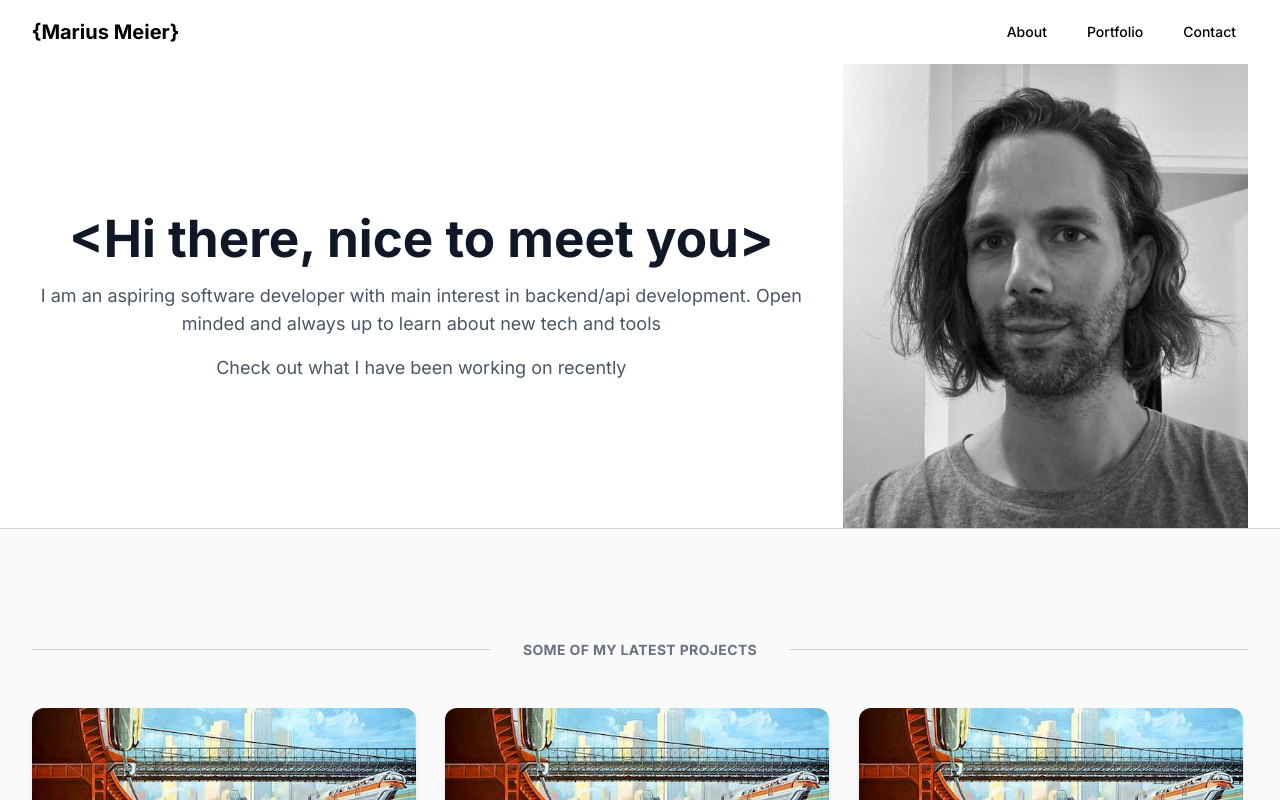
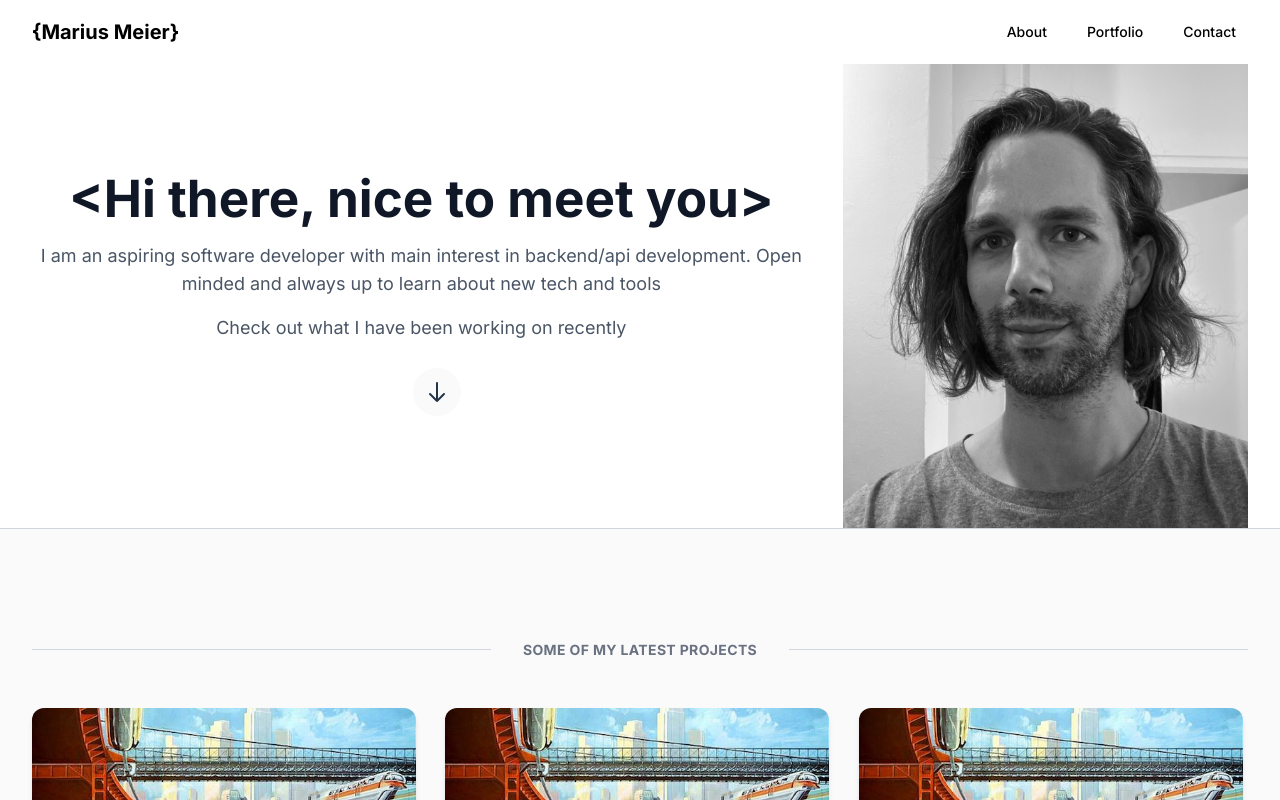
Before and after one commit to Nipsu24/portfolio_website, a React (Vite) app: page / in a window 1280 px wide. Shown: the top 800 px of the page. Built offline with nearby package versions, Linux system fonts and the light colour scheme.

Commit message:
adds animated button

```diff
--- a/src/components/SplitScreen.tsx
+++ b/src/components/SplitScreen.tsx
@@ -1,4 +1,5 @@
 import me from '../assets/me.jpeg';
+import NavLink from './NavLink';
 
 const SplitScreen = () => {
 	const descriptiveText = "I am an aspiring software developer with main interest in backend/api development. Open minded and always up to learn about new tech and tools"
@@ -11,6 +12,11 @@ const SplitScreen = () => {
 						<h1 className="text-4xl font-bold text-gray-900 dark:text-white pr-8">{"<Hi there, nice to meet you>"}</h1>
 						<p className="mt-4 text-lg text-gray-600 dark:text-gray-300 pr-8">{descriptiveText}</p>
 						<p className="mt-4 text-lg text-gray-600 dark:text-gray-300 pr-8">Check out what I have been working on recently</p>
+						<div className="bg-neutral-50 dark:bg-gray-800 rounded-full p-3 animate-bounce mt-8 mx-auto cursor-pointer w-fit">
+						<svg className="size-6" fill="none" viewBox="0 0 24 24" stroke="currentColor">
+							<path strokeLinecap="round" strokeLinejoin="round" strokeWidth={2} d="M19 14l-7 7m0 0l-7-7m7 7V3" />
+						</svg>
+						</div>
 					</div>
 				</div>
 
```
